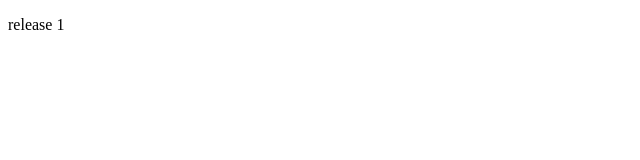
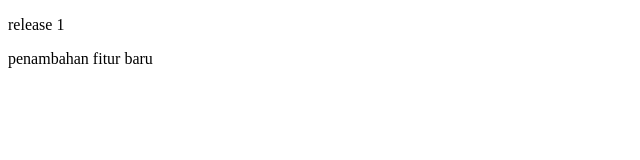
Before and after one commit to RobertMaulana/demo-tags-repeat, a plain HTML site: page index.html in a window 1280 px wide. Shown: the whole page, without its empty margins (0-640 px from the left). Drawn offline with Linux system fonts and the light colour scheme.

Commit message:
fiture baru

```diff
--- a/index.html
+++ b/index.html
@@ -6,5 +6,6 @@
   </head>
   <body>
     <p>release 1</p>
+    <p>penambahan fitur baru</p>
   </body>
 </html>
```
